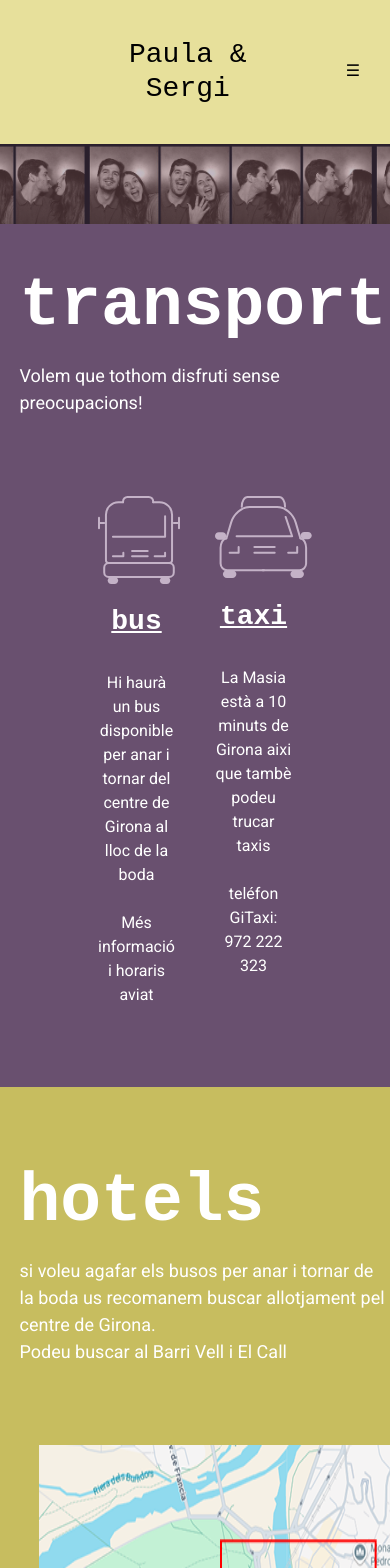
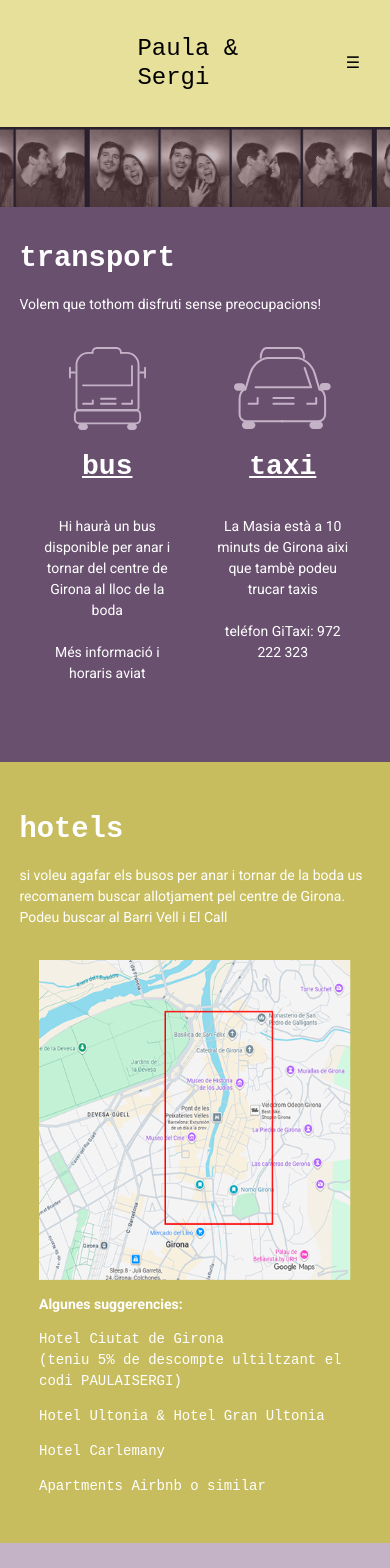
Before and after one commit to sergiLopez94/wedding-front, a React (Vite) app: page /logistica in a window 390 px wide. Shown: the top 1568 px of the page. Built offline with nearby package versions, Linux system fonts and the light colour scheme; a web font is replaced by a local one.

Commit message:
adapted elements to be responsive on smaller smobile

```diff
--- a/src/components/Footer.css
+++ b/src/components/Footer.css
@@ -54,7 +54,7 @@
         .details-sergi {
           padding: 0;
           text-align: center;
-          font-size: 12px
+          font-size: 14px
         }
 
         .gif-risa {
@@ -70,11 +70,11 @@
 
         .footer {
           padding: 2rem 5%;
-          font-size: 12px
+          font-size: 14px
         }
 
         .name{
-            font-size: 14px
+            font-size: 16px
         }
 
         .gif-risa{
--- a/src/components/Header.css
+++ b/src/components/Header.css
@@ -163,7 +163,7 @@
 
   .boda-link {
     cursor: pointer;
-    font-size: 20px; /* igual que header-text */
+    font-size: 20px;
     font-weight: 500;
     text-decoration: none;
     color: black;
@@ -199,20 +199,23 @@
   flex-direction: column;
   gap: 1.5rem;
 
-  padding: 6rem 1.5rem 2rem; /* espacio arriba para no tapar header */
+  padding: 8rem 1.5rem 2rem;
 
   transform: translateX(100%);
   transition: transform 0.3s ease;
 
-  z-index: 900; /* menor que el header */
+  z-index: 900;
 }
 
-/* MENÚ ABIERTO */
+.header-title {
+  text-align: left;
+  font-size: 24px;
+}
+
 .mobile-menu.open {
   transform: translateX(0);
 }
 
-/* Animación */
 @keyframes slideIn {
   from {
     transform: translateX(-100%);
--- a/src/pages/LaBoda.css
+++ b/src/pages/LaBoda.css
@@ -15,7 +15,7 @@ html, body, #root {
 
 
 .la-boda-page section {
-  scroll-margin-top: 100px; /* altura de tu header */
+  scroll-margin-top: 100px;
 }
 
 .image-fotomaton {
@@ -286,12 +286,12 @@ padding-top: 2rem;
   }
 
   .header-section {
-    font-size: 2rem;
+    font-size: 2.2rem;
     text-align: left;
   }
 
   .description-section {
-    font-size: 1rem;
+    font-size: 1.2rem;
   }
 
     .image-fotomaton {
@@ -302,20 +302,20 @@ padding-top: 2rem;
     }
 
     .image-timelineboda{
-      width: 80%;
+      width: 85%;
     }
 
     .adress-link a{
-      font-size: 0.7rem;
+      font-size: 1rem;
       margin-bottom: 3rem;
     }
 
     .adress-link p{
-      font-size: 1rem;
+      font-size: 1.2rem;
     }
 
     .lloc-section p {
-      font-size: 16px;
+      font-size: 18px;
   }
 
     .lloc-section{
@@ -337,7 +337,7 @@ padding-top: 2rem;
 }
 
 .formulari-section p {
-  font-size: 12px;
+  font-size: 14px;
   margin: 0 0 2rem 0;
 }
 .formulari-button {
@@ -349,23 +349,23 @@ padding-top: 2rem;
 
 .header-section-regal {
   font-size: 2rem;
-  padding-top: 4rem;
+  padding-top: 7rem;
 }
 
 .regal-section p {
   text-align: center;
   color: #444444;
-  font-size: 12px;
+  font-size: 14px;
   padding-top: 1rem;
 }
 
 .account-details {
-  font-size: 1.2rem !important;
+  font-size: 1rem !important;
   padding-bottom: 3rem;
 }
 
 .dubtes-section {
-  font-size: 12px !important;
+  font-size: 14px !important;
 
 }
 
--- a/src/pages/LandingPage.css
+++ b/src/pages/LandingPage.css
@@ -94,10 +94,27 @@ body {
 
   @media (max-width: 768px) {
     .names {
-      font-size: 24px;
+      font-size: 28px;
     }
 
     .title {
         font-size: 50px;
       }
+
+      .landing-container {
+        flex-direction: column;
+      }
+
+      .image-section {
+        width: 100%;
+        height: 50%;
+      }
+
+      .center-content {
+        top: 35%;
+    }
+    .image-section img {
+      object-position: center top;
+    }
+
   }
--- a/src/pages/Logistica.css
+++ b/src/pages/Logistica.css
@@ -89,6 +89,7 @@ html, body, #root {
   font-weight: 400;
 }
 
+
 @media (max-width: 768px) {
    .image-fotomaton {
       width: 100%;
@@ -96,4 +97,55 @@ html, body, #root {
       object-fit: cover;
       height: 80px;
         }
+
+        .header-section-transport {
+          font-size: 1.8rem;
+          padding-left: 5%;
+          padding-right: 5%;
+          margin-bottom: 20px;
+          padding-top: 1rem;
         }
+
+        .description-section-transport{
+          font-size: 14px;
+          margin-top: 1rem;
+          margin-bottom: 2rem;
+        }
+
+        .bus,
+        .taxi{
+            width: 35vw;
+        }
+
+        .bus-taxi{
+          padding-left: 10%;
+          padding-right: 10%;
+          text-align: center;
+          color: white;
+          font-size: 14px;;
+      }
+
+      .bus-icon{
+        height: 83px;
+      }
+
+      .hotels-section{
+        background-color: #C7BD5F;
+        padding-top: 1rem;
+    }
+
+    .mapa-girona{
+      height: 20rem;
+    }
+
+    .mapa-hotels{
+      display: flex;
+      flex-direction: column;
+      padding-bottom: 2rem;
+    }
+
+    .hotels-llista{
+      font-size: 14px;
+      font-weight: 600;
+    }
+}
--- a/src/pages/Nosaltres.css
+++ b/src/pages/Nosaltres.css
@@ -178,6 +178,6 @@ html, body, #root {
   }
 
   .timeline-content p {
-    font-size: 12px;
+    font-size: 14px;
   }
 }
```
Lines whose indentation alone changed are shown as unchanged.
